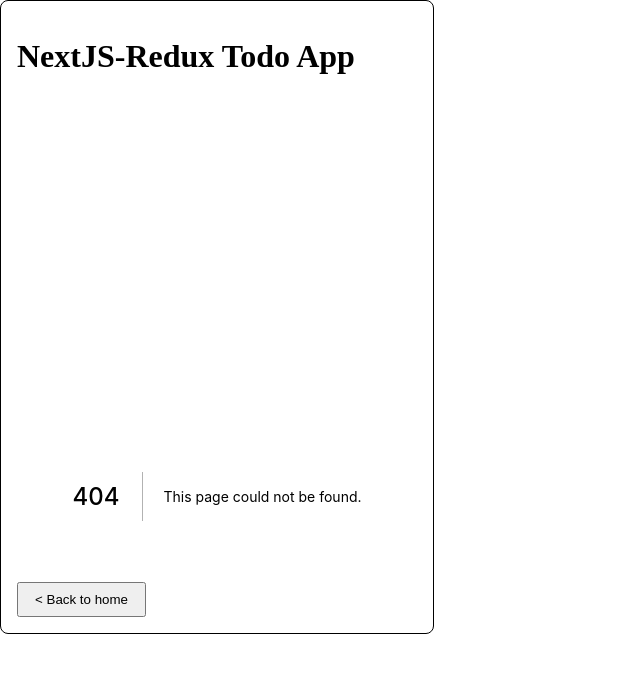
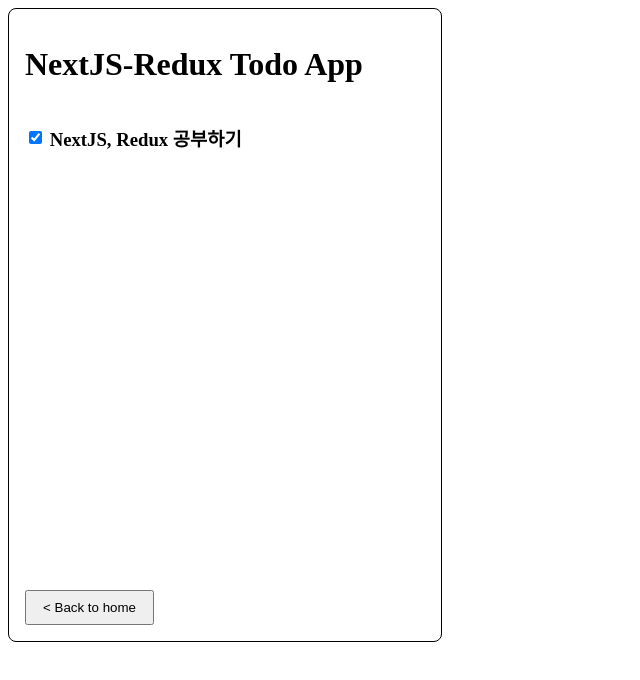
Before and after one commit to Woomin-Jeon/nextjs-redux-todo, a Next.js app: page /todo/detail/1 in a window 1280 px wide. Before the commit this address had no page. Shown: the top 680 px of the page, without its empty margins (0-640 px from the left). Built offline with nearby package versions, Linux system fonts and the light colour scheme.

Commit message:
feat: url params로 들어오는 Todo id 기반으로 상세 페이지 구현

```diff
--- /dev/null
+++ b/pages/todo/detail/[todoId].tsx
@@ -0,0 +1,48 @@
+import { GetServerSideProps, NextPage } from 'next/types'
+import React from 'react'
+
+import api, { Todo } from '../../api'
+
+interface Props {
+  todo: Todo | null
+}
+
+const TodoDetail: NextPage<Props> = ({ todo }) => {
+  const handleChangeDone = () => {}
+
+  if (!todo) {
+    return (
+      <section>
+        <h3>No matched Todo item</h3>
+      </section>
+    )
+  }
+
+  return (
+    <section style={SectionStyle}>
+      <input type="checkbox" onChange={handleChangeDone} checked={todo.done} />
+      <h3>&nbsp;{todo.title}</h3>
+    </section>
+  )
+}
+
+export const getServerSideProps: GetServerSideProps<Props> = async (context) => {
+  const { todoId } = context.params as { todoId: string }
+
+  const { todos } = await api.getTodos()
+
+  const targetTodo = todos.find((todo) => todo.id.toString() === todoId) ?? null
+
+  return {
+    props: {
+      todo: targetTodo,
+    },
+  }
+}
+
+const SectionStyle: React.CSSProperties = {
+  display: 'flex',
+  alignItems: 'center',
+}
+
+export default TodoDetail
--- a/src/components/Layout.tsx
+++ b/src/components/Layout.tsx
@@ -4,7 +4,6 @@
 
 const Layout: React.FC = ({ children }) => {
   const router = useRouter()
-  console.log(router.query)
 
   const handleClickBackToHome = () => {
     router.back()
```
